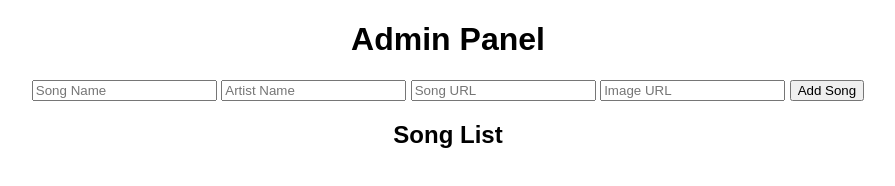
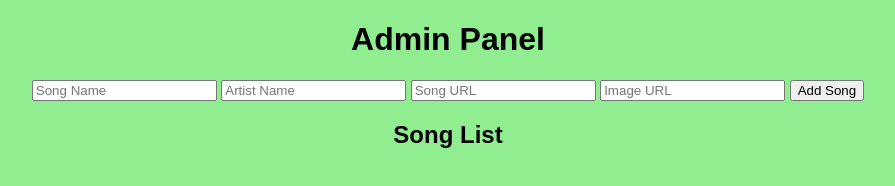
Before and after one commit to nibraspython/helojerry, a plain HTML site: page admin.html in a window 1280 px wide. Shown: the whole page, without its empty margins (192-1087 px from the left). Drawn offline with Linux system fonts and the light colour scheme.

Commit message:
Update styles.css

```diff
--- a/styles.css
+++ b/styles.css
@@ -1,5 +1,7 @@
 body {
     font-family: Arial, sans-serif;
+    background-color: lightgreen;
+    height: 100%;
     transition: background-color 1s ease-in-out;
     color: black;
     text-align: center;
```
